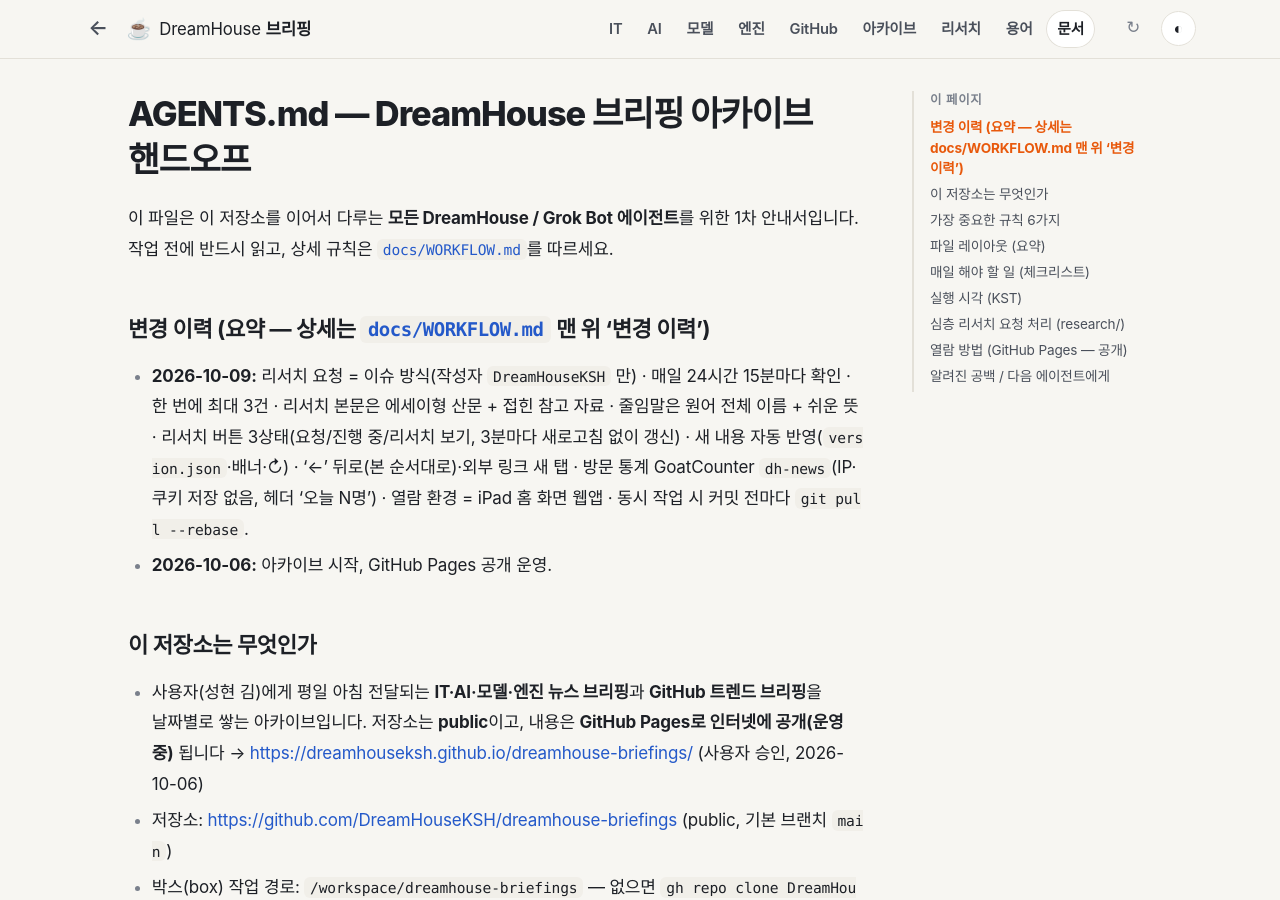
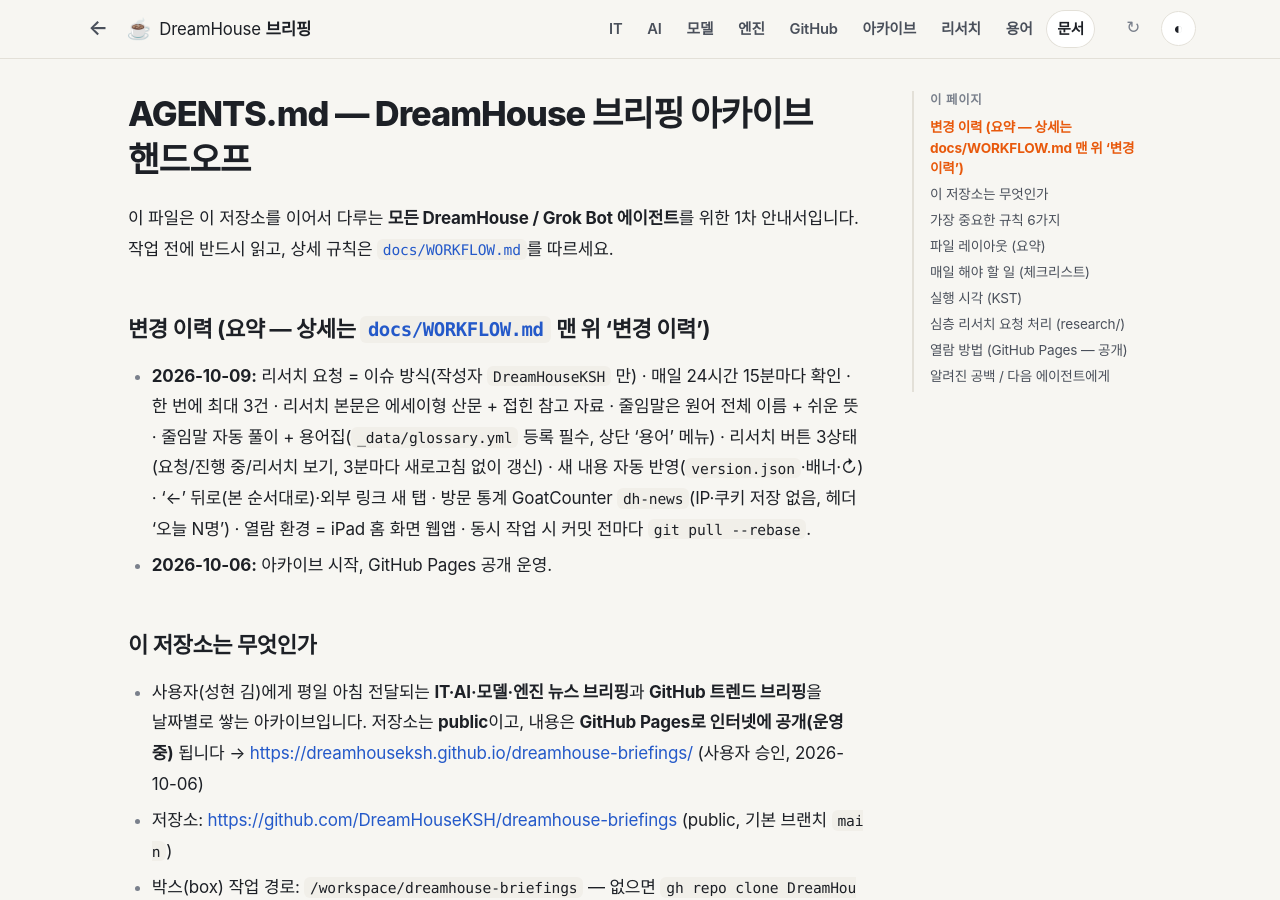
Before and after one commit to DreamHouseKSH/dreamhouse-briefings, a Jekyll site: the page built from AGENTS.md, in a window 1280 px wide and 900 px high. Built offline with Jekyll 4.4.1, drawn with Linux system fonts in a browser that asks for light colours; some web fonts are replaced; our own code applies the rules of GitHub Pages for plain Markdown files.

Commit message:
docs: 변경 이력에 용어집(줄임말 자동 풀이) 항목 추가

```diff
--- a/AGENTS.md
+++ b/AGENTS.md
@@ -4,7 +4,7 @@
 
 ## 변경 이력 (요약 — 상세는 [`docs/WORKFLOW.md`](docs/WORKFLOW.md) 맨 위 '변경 이력')
 
-- **2026-10-09:** 리서치 요청 = 이슈 방식(작성자 `DreamHouseKSH` 만) · 매일 24시간 15분마다 확인 · 한 번에 최대 3건 · 리서치 본문은 에세이형 산문 + 접힌 참고 자료 · 줄임말은 원어 전체 이름 + 쉬운 뜻 · 리서치 버튼 3상태(요청/진행 중/리서치 보기, 3분마다 새로고침 없이 갱신) · 새 내용 자동 반영(`version.json`·배너·↻) · '←' 뒤로(본 순서대로)·외부 링크 새 탭 · 방문 통계 GoatCounter `dh-news`(IP·쿠키 저장 없음, 헤더 '오늘 N명') · 열람 환경 = iPad 홈 화면 웹앱 · 동시 작업 시 커밋 전마다 `git pull --rebase`.
+- **2026-10-09:** 리서치 요청 = 이슈 방식(작성자 `DreamHouseKSH` 만) · 매일 24시간 15분마다 확인 · 한 번에 최대 3건 · 리서치 본문은 에세이형 산문 + 접힌 참고 자료 · 줄임말은 원어 전체 이름 + 쉬운 뜻 · 줄임말 자동 풀이 + 용어집(`_data/glossary.yml` 등록 필수, 상단 '용어' 메뉴) · 리서치 버튼 3상태(요청/진행 중/리서치 보기, 3분마다 새로고침 없이 갱신) · 새 내용 자동 반영(`version.json`·배너·↻) · '←' 뒤로(본 순서대로)·외부 링크 새 탭 · 방문 통계 GoatCounter `dh-news`(IP·쿠키 저장 없음, 헤더 '오늘 N명') · 열람 환경 = iPad 홈 화면 웹앱 · 동시 작업 시 커밋 전마다 `git pull --rebase`.
 - **2026-10-06:** 아카이브 시작, GitHub Pages 공개 운영.
 
 ## 이 저장소는 무엇인가
```
Also changed, not shown: docs/WORKFLOW.md (+1 -0 lines).
